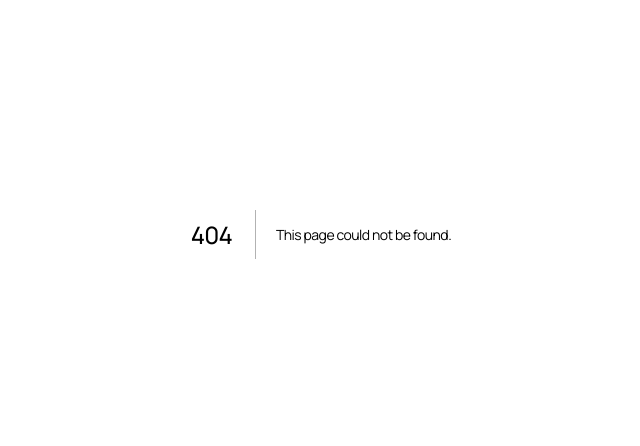
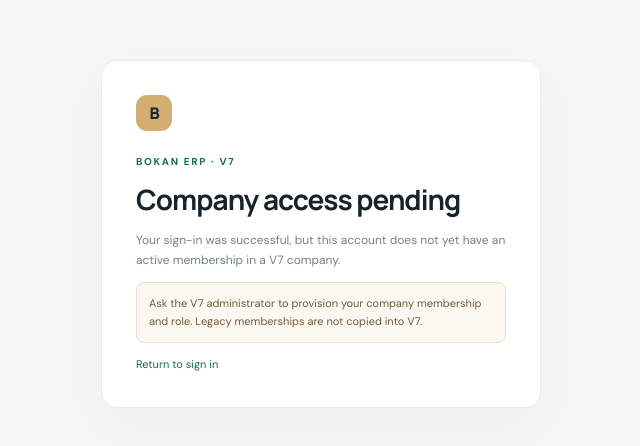
Before and after one commit to bokanplc/prime-erp, a Next.js app: page /no-access in a window 1280 px wide. Before the commit this address had no page. Shown: the part 166-612 px from the top of the page, without its empty margins (319-959 px from the left). Built offline with nearby package versions, Linux system fonts and the light colour scheme.

Commit message:
feat(v7): add no-company-membership access screen

```diff
--- /dev/null
+++ b/src/app/no-access/page.tsx
@@ -0,0 +1,16 @@
+import Link from "next/link";
+
+export default function NoAccessPage() {
+  return (
+    <main className="auth-shell">
+      <section className="auth-card">
+        <div className="brand-mark">B</div>
+        <div className="eyebrow">BOKAN ERP · V7</div>
+        <h1>Company access pending</h1>
+        <p>Your sign-in was successful, but this account does not yet have an active membership in a V7 company.</p>
+        <div className="auth-alert">Ask the V7 administrator to provision your company membership and role. Legacy memberships are not copied into V7.</div>
+        <Link className="auth-link" href="/login">Return to sign in</Link>
+      </section>
+    </main>
+  );
+}
```
